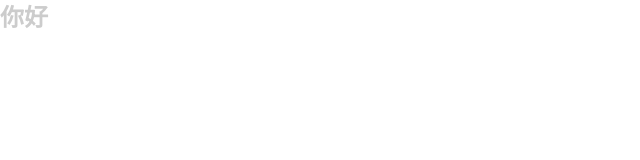
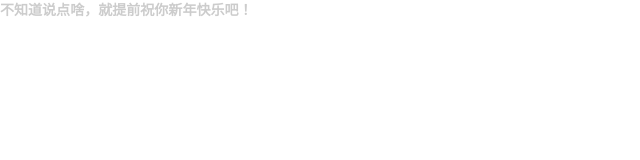
Before and after one commit to Zevinl/zevinl.github.io, a plain HTML site: page index.html in a window 1280 px wide. Shown: the whole page, without its empty margins (0-640 px from the left). Drawn offline with Linux system fonts and the light colour scheme.

Commit message:
Update index.html

```diff
--- a/index.html
+++ b/index.html
@@ -54,7 +54,7 @@ body {
 	}
 
 </style>
-	 <h1>你好</h1>
+	 <h3>不知道说点啥，就提前祝你新年快乐吧！</h3>
 <body id="particles-js" >
 <div style=""></div>
 <script src="js/particles.min.js"></script>
```
